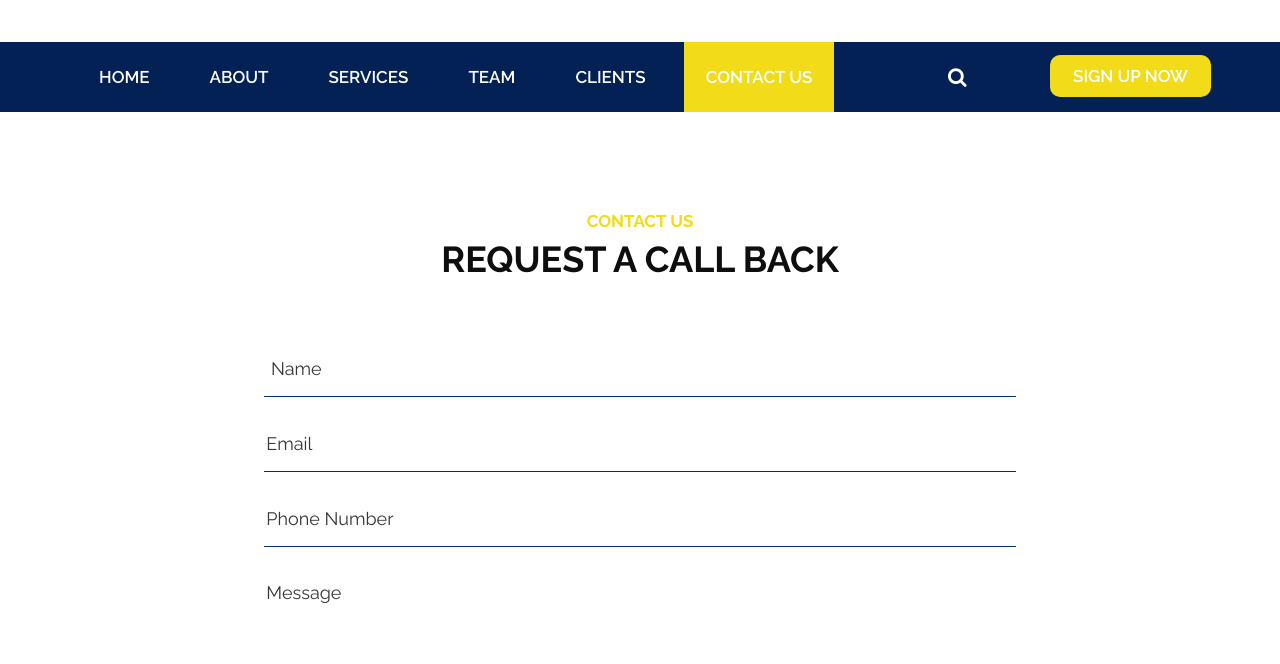
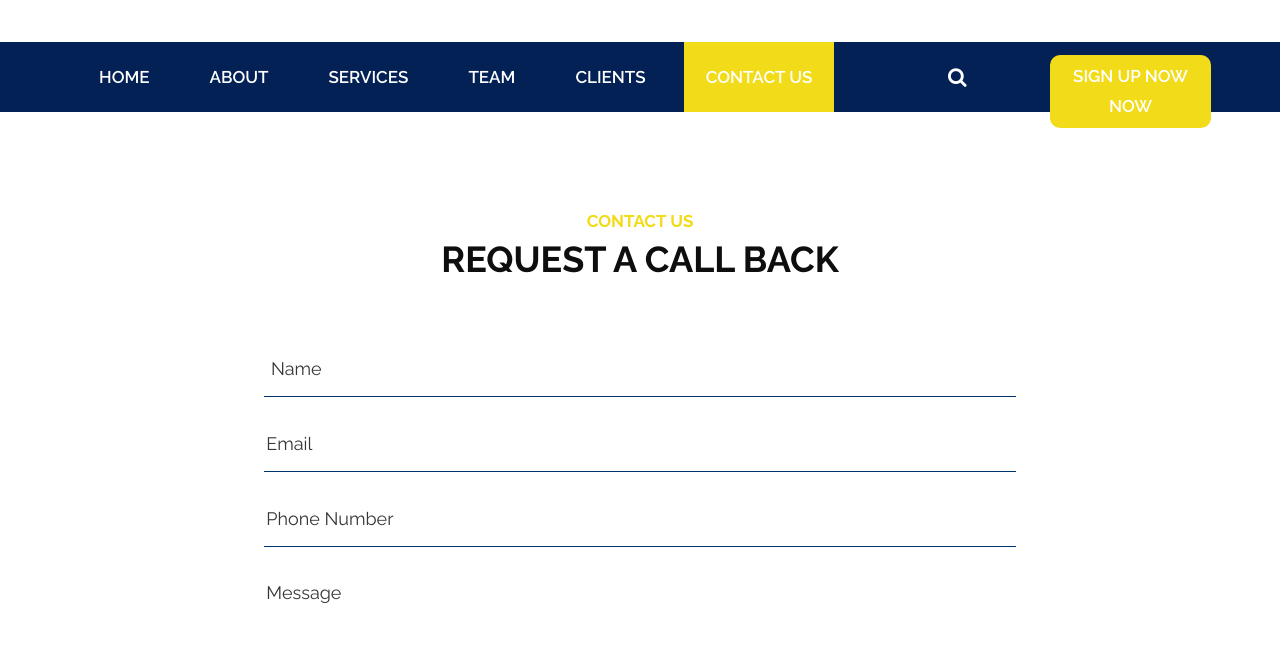
Before and after one commit to KouameOura/web-consulting, a plain HTML site: page contact.html in a window 1280 px wide. Shown: the part 136-800 px from the top of the page. Drawn offline with nearby package versions, Linux system fonts and the light colour scheme.

Commit message:
dev change

```diff
--- a/contact.html
+++ b/contact.html
@@ -131,7 +131,7 @@
                      <div class="col-md-3 col-sm-5 d_none">
                         <ul class="sign">
                            <li><a href="#"><i class="fa fa-search" aria-hidden="true"></i></a></li>
-                           <li><a class="sign_btn" href="#">sign up now</a></li>
+                           <li><a class="sign_btn" href="#">sign up now now</a></li>
                         </ul>
                      </div>
                   </div>
```
